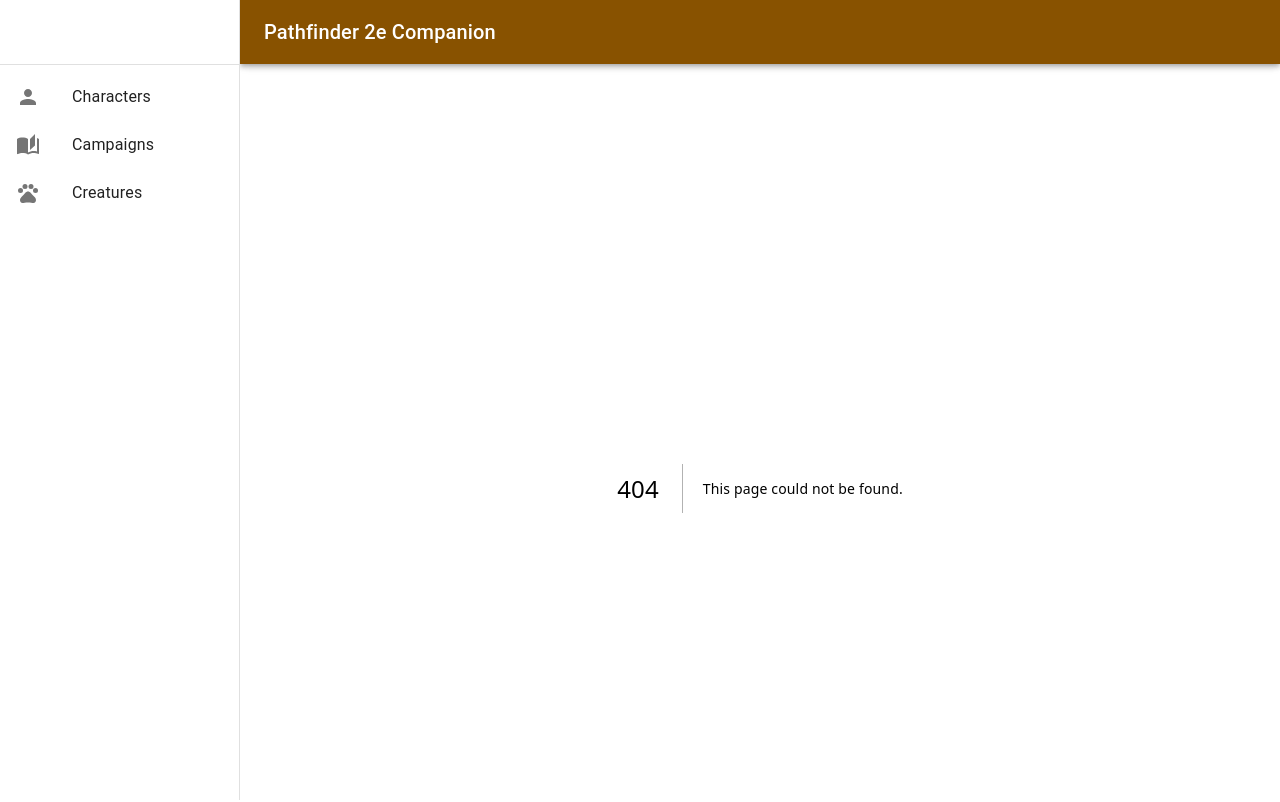
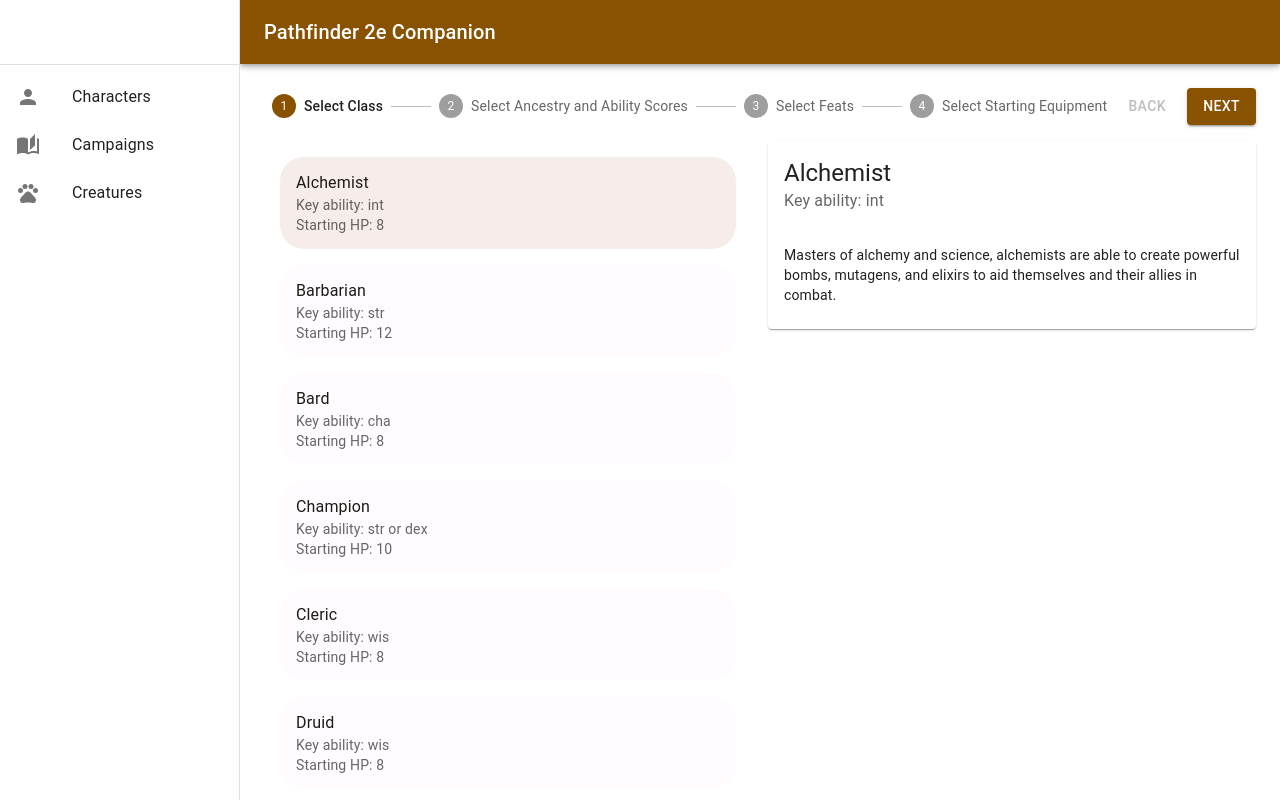
Before and after one commit to eamccarron/pf2e-companion, a Next.js app: page /characters/create/class in a window 1280 px wide. Before the commit this address had no page. Shown: the top 802 px of the page. Built offline with nearby package versions, Linux system fonts and the light colour scheme.

Commit message:
feat: Class selection and refactor for character creation feature

```diff
--- /dev/null
+++ b/src/app/api/compendium/feats/route.ts
@@ -0,0 +1,5 @@
+import classDescriptions from '@/../public/class-descriptions.json';
+
+export async function GET() {
+  return Response.json(classDescriptions);
+}
--- a/src/app/characters/create/page.tsx
+++ b/src/app/characters/create/ancestry-ability-scores/page.tsx
@@ -1,4 +1,4 @@
-import { Typography, Stack } from '@mui/material';
+import { Stack } from '@mui/material';
 
 import ContentList from '@/components/ContentList';
 import { ContentDetailPane } from '@/components/ContentDetailPane';
--- /dev/null
+++ b/src/app/characters/create/class/page.tsx
@@ -0,0 +1,47 @@
+import { Stack } from '@mui/material';
+
+import ContentList from '@/components/ContentList';
+import { ContentDetailPane } from '@/components/ContentDetailPane';
+import { CharacterSelectionContext } from '@/components/character/CharacterSelectionContext';
+
+import type { Selection } from '@/components/providers/SelectionContextProvider';
+import type { ClassDescription } from '@/types/ClassDescription';
+
+export const revalidate = 3;
+
+const getClassDescriptions = async () => {
+  const res = await fetch('http://localhost:3000/api/class-descriptions');
+  return res.json();
+};
+
+export default async function CreateCharacter() {
+  const classDescriptions: Array<ClassDescription> =
+    await getClassDescriptions();
+
+  const listContent = classDescriptions.map(
+    ({ className, description, keyAbility, startingHP }, index) => ({
+      primary: className,
+      secondary: [`Key ability: ${keyAbility}`, `Starting HP: ${startingHP}`],
+      description,
+      id: index,
+    })
+  ) as Selection<ClassDescription>[];
+
+  return (
+    <Stack
+      direction="row"
+      spacing={2}
+    >
+      <ContentList
+        content={listContent}
+        selectionContext={CharacterSelectionContext}
+        secondaryContentLength={2}
+      />
+      <ContentDetailPane
+        selectionContext={CharacterSelectionContext}
+        slide
+        slideDirection="left"
+      />
+    </Stack>
+  );
+}
--- a/src/app/characters/create/layout.tsx
+++ b/src/app/characters/create/layout.tsx
@@ -1,13 +1,7 @@
-import { useState } from 'react';
-import { Stepper, Step, Box } from '@mui/material';
+import { Box } from '@mui/material';
 
-import { SelectionContextProvider } from '@/components/providers/SelectionContextProvider';
-import { ClassSelectionContext } from '@/components/character/create/ClassSelectionContext';
 import { CharacterCreationStepper } from '@/components/character/create/CharacterCreationStepper';
-import {
-  CharacterCreationContextProvider,
-  CharacterCreationContext,
-} from '@/components/character/create/CharacterCreationContextProvider';
+import { CharacterCreationContextProvider } from '@/components/character/create/CharacterCreationContextProvider';
 
 export default function CharacterLayout({
   children,
@@ -16,12 +10,10 @@
 }) {
   return (
     <CharacterCreationContextProvider>
-      <SelectionContextProvider Context={ClassSelectionContext}>
-        <Box sx={{ mb: 2 }}>
-          <CharacterCreationStepper />
-        </Box>
-        {children}
-      </SelectionContextProvider>
+      <Box sx={{ mb: 2 }}>
+        <CharacterCreationStepper />
+      </Box>
+      {children}
     </CharacterCreationContextProvider>
   );
 }
--- a/src/app/characters/page.tsx
+++ b/src/app/characters/page.tsx
@@ -51,7 +51,7 @@
 
       <FabLink
         icon={<AddIcon />}
-        href="/characters/create"
+        href="/characters/create/class"
       />
     </>
   );
--- a/src/components/character/create/CharacterCreationContextProvider.tsx
+++ b/src/components/character/create/CharacterCreationContextProvider.tsx
@@ -1,6 +1,9 @@
 'use client';
 
 import { PropsWithChildren, createContext, useState } from 'react';
+import { ClassSelectionContext } from './ClassSelectionContext';
+import { FeatSelectionContext } from './ClassSelectionContext';
+import { SelectionContextProvider } from '@/components/providers/SelectionContextProvider';
 
 export const steps = [
   'Select Class',
@@ -52,7 +55,9 @@
         completed,
       }}
     >
-      {children}
+      <SelectionContextProvider Context={ClassSelectionContext}>
+        {children}
+      </SelectionContextProvider>
     </CharacterCreationContext.Provider>
   );
 };
--- /dev/null
+++ b/src/components/character/create/FeatSelectionContext.tsx
@@ -0,0 +1,6 @@
+'use client';
+
+import { createSelectionContext } from '@/components/providers/SelectionContextProvider';
+import type { Feat } from '@/types/Feat';
+
+export const FeatSelectionContext = createSelectionContext<Feat>();
```
Also changed, not shown: src/types/Feat.ts (added, +39 -0 lines).
